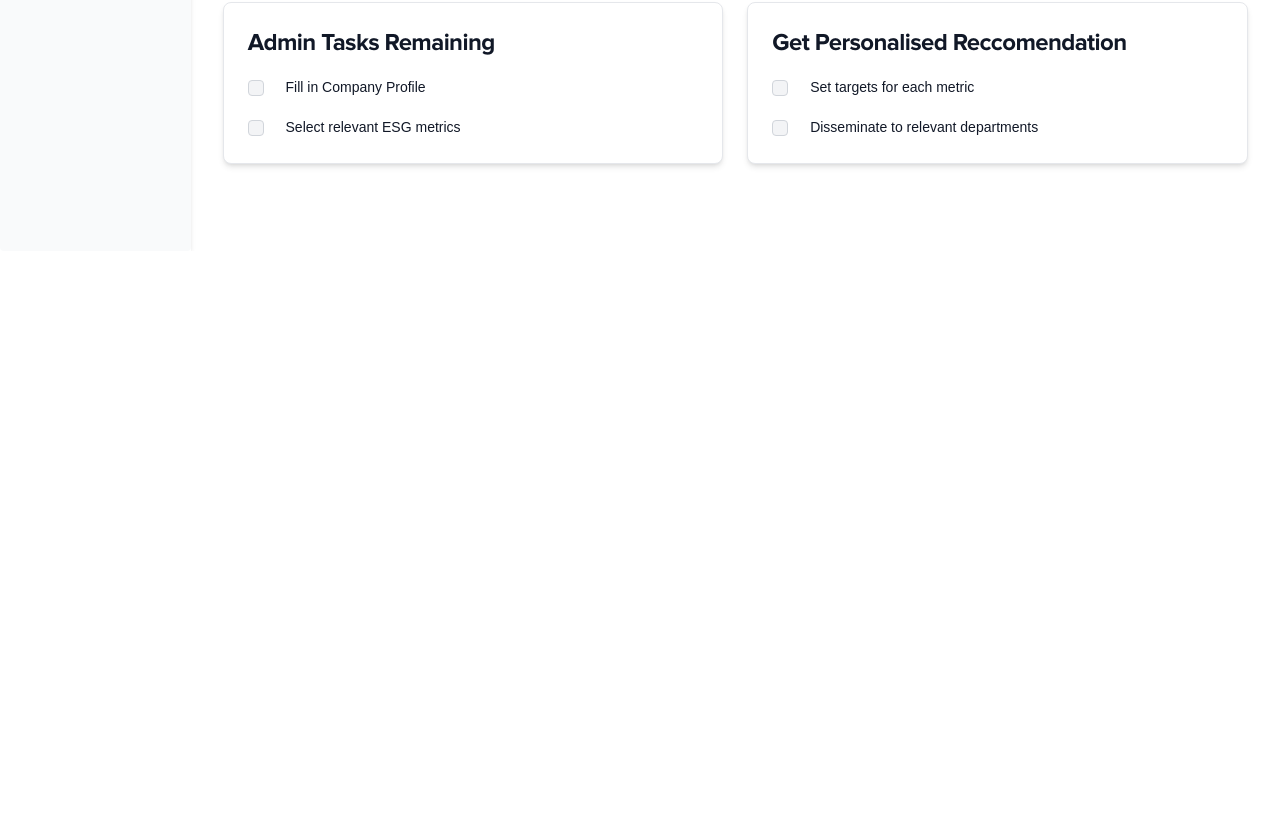
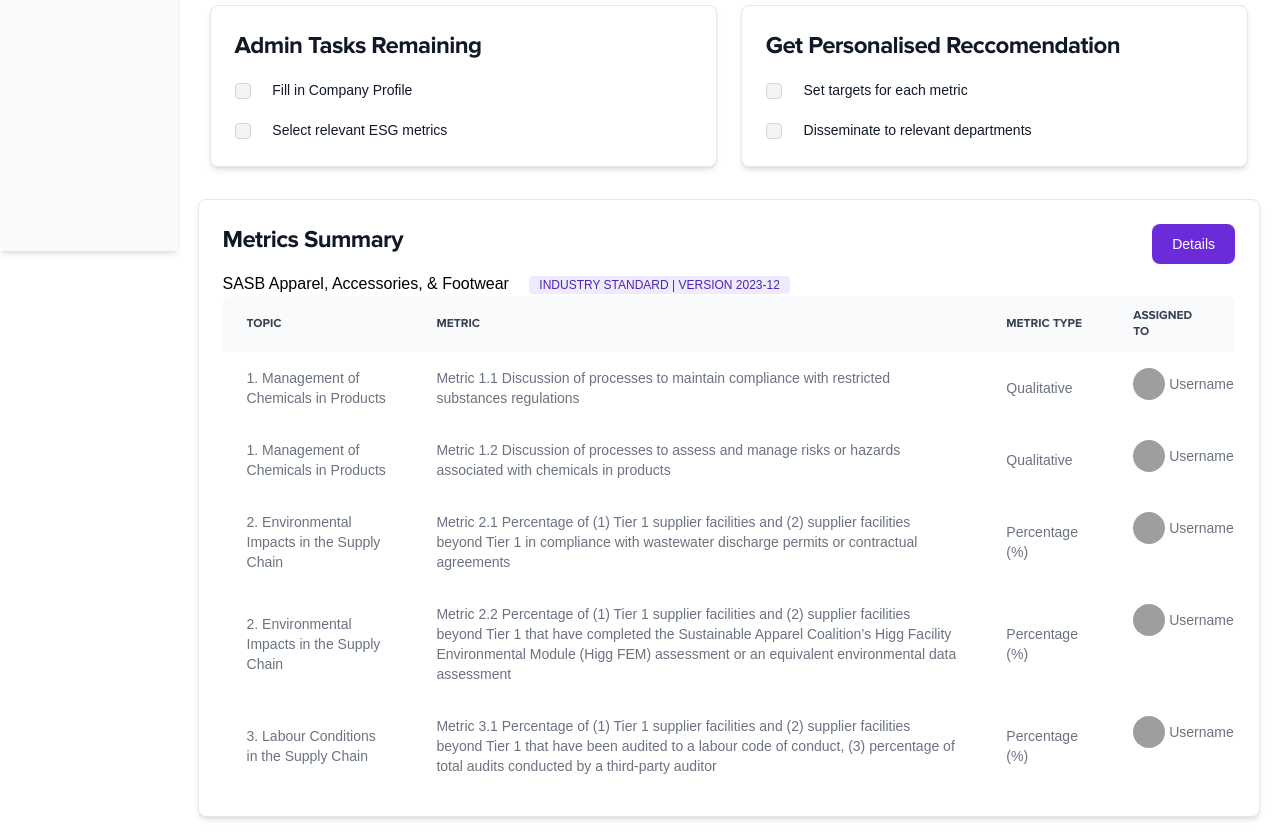
Before and after one commit to unicesng/laptop_boys, a React (Vite) app in the folder frontend/: page /dashboard in a window 1280 px wide. Shown: the part 549-1386 px from the top of the page. Before the commit the page ends 800 px from the top, so only its background shows below. Built offline with nearby package versions, Linux system fonts and the light colour scheme; no server answers; grey boxes are pictures that could not be loaded; a web font is replaced by a local one.

Commit message:
Metrics Summary Table

```diff
--- a/frontend/src/Dashboard.tsx
+++ b/frontend/src/Dashboard.tsx
@@ -1,7 +1,8 @@
 import AdminHeader from "./components/AdminHeader";
 import TargetsCard from "./components/TargetsCard";
-import DropdownList from "./components/DropdownList";
+import FrequencyDropdown from "./components/FrequencyDropdown";
 import { Card, Checkbox, Label } from "flowbite-react";
+import MetricsSummaryTable from "./components/MetricsSummaryTable";
 
 const targetData = [
   {
@@ -24,7 +25,7 @@
     status: "bg-green-500",
     targetStat: 12,
     change: 0.2,
-  }
+  },
 ];
 
 function Dashboard() {
@@ -37,9 +38,8 @@
             <h3 className="m-3 mb-4 text-l font-extrabold leading-none tracking-tight text-gray-900 md:text-xl lg:text-2xl dark:text-white">
               Targets Overview
             </h3>
-              <DropdownList items={["This month", "This year", "This week"]} />
+            <FrequencyDropdown></FrequencyDropdown>
           </div>
-
           <div className="flex justify-around">
             {targetData?.map((target) => {
               return (
@@ -62,15 +62,13 @@
             </h5>
             <p className="font-normal text-gray-700 dark:text-gray-400">
               <Checkbox />
-                <Label htmlFor="remember">
-                  {" "}
-                  &emsp; Fill in Company Profile
-                </Label>
+              <Label htmlFor="remember"> &emsp; Fill in Company Profile</Label>
             </p>
             <p className="font-normal text-gray-700 dark:text-gray-400">
               <Checkbox />
               <Label htmlFor="remember">
-                  {" "}&emsp; Select relevant ESG metrics{" "}
+                {" "}
+                &emsp; Select relevant ESG metrics{" "}
               </Label>
             </p>
           </Card>
@@ -81,15 +79,22 @@
             <p className="font-normal text-gray-700 dark:text-gray-400">
               <Checkbox />
               <Label htmlFor="remember">
-                  {" "}&emsp; Set targets for each metric
+                {" "}
+                &emsp; Set targets for each metric
               </Label>
             </p>
             <p className="font-normal text-gray-700 dark:text-gray-400">
               <Checkbox />
               <Label htmlFor="remember">
-                  {" "}&emsp; Disseminate to relevant departments{" "}
+                {" "}
+                &emsp; Disseminate to relevant departments{" "}
               </Label>
             </p>
+          </Card>
+        </div>
+        <div className="m-5">
+          <Card className="w-full">
+            <MetricsSummaryTable />
           </Card>
         </div>
       </div>
--- a/frontend/src/components/AdminHeader.tsx
+++ b/frontend/src/components/AdminHeader.tsx
@@ -11,12 +11,10 @@
       <nav className="bg-white border-gray-200 px-4 lg:px-6 py-2.5 dark:bg-gray-800">
         <div className="flex flex-wrap justify-between items-center">
           <div className="flex justify-start items-center">
-            <a href="https://flowbite.com" className="flex mr-4">
-              <img src={Logo} className="mr-3 h-8" alt="Laptop Boi Logo" />
-              <span className="self-center text-2xl font-semibold whitespace-nowrap dark:text-white">
-                {title}
-              </span>
-            </a>
+            <img src={Logo} className="mr-3 h-8" alt="Laptop Boi Logo" />
+            <span className="self-center text-2xl font-semibold whitespace-nowrap dark:text-white">
+              {title}
+            </span>
             <form action="#" method="GET" className="hidden lg:block lg:pl-2">
               <div className="relative mt-1 lg:w-96">
                 <div className="flex absolute inset-y-0 left-0 items-center pl-3 pointer-events-none">
--- /dev/null
+++ b/frontend/src/components/MetricsSummaryTable.tsx
@@ -0,0 +1,108 @@
+import { Table } from "flowbite-react";
+import FrequencyDropdown from "./FrequencyDropdown";
+import { useNavigate } from "react-router-dom";
+
+const data = [
+  {
+    topic: "1. Management of Chemicals in Products",
+    metric:
+      "Metric 1.1 Discussion of processes to maintain compliance with restricted substances regulations",
+    type: "Qualitative",
+    assigneeName: "Username",
+    photolink: "",
+  },
+  {
+    topic: "1. Management of Chemicals in Products",
+    metric:
+      "Metric 1.2 Discussion of processes to assess and manage risks or hazards associated with chemicals in products",
+    type: "Qualitative",
+    assigneeName: "Username",
+    photolink: "",
+  },
+  {
+    topic: "2. Environmental Impacts in the Supply Chain",
+    metric:
+      "Metric 2.1 Percentage of (1) Tier 1 supplier facilities and (2) supplier facilities beyond Tier 1 in compliance with wastewater discharge permits or contractual agreements",
+    type: "Percentage (%)",
+    assigneeName: "Username",
+    photolink: "",
+  },
+  {
+    topic: "2. Environmental Impacts in the Supply Chain",
+    metric:
+      "Metric 2.2 Percentage of (1) Tier 1 supplier facilities and (2) supplier facilities beyond Tier 1 that have completed the Sustainable Apparel Coalition’s Higg Facility Environmental Module (Higg FEM) assessment or an equivalent environmental data assessment",
+    type: "Percentage (%)",
+    assigneeName: "Username",
+    photolink: "",
+  },
+  {
+    topic: "3. Labour Conditions in the Supply Chain",
+    metric:
+      "Metric 3.1 Percentage of (1) Tier 1 supplier facilities and (2) supplier facilities beyond Tier 1 that have been audited to a labour code of conduct, (3) percentage of total audits conducted by a third-party auditor",
+    type: "Percentage (%)",
+    assigneeName: "Username",
+    photolink: "",
+  },
+];
+
+const MetricsSummaryTable = () => {
+    const navigate = useNavigate();
+
+    return (
+        <div>
+            <div className="flex justify-between">
+                <h5 className="text-2xl font-bold tracking-tight text-gray-900 dark:text-white">
+                    Metrics Summary
+                </h5>
+                <button
+                    onClick={() => navigate("/metric")}
+                    type="button"
+                    className="focus:outline-none text-white bg-purple-700 hover:bg-purple-800 focus:ring-4 focus:ring-purple-300 font-medium rounded-lg text-sm px-5 py-2.5 mb-2 dark:bg-purple-600 dark:hover:bg-purple-700 dark:focus:ring-purple-900"
+                >
+                    Details
+                </button>
+            </div>
+            <div>
+                <p>
+                    SASB Apparel, Accessories, & Footwear &emsp;
+                    <span className="bg-purple-100 text-purple-800 text-xs font-medium me-2 px-2.5 py-0.5 rounded dark:bg-purple-900 dark:text-purple-300">
+                        INDUSTRY STANDARD | VERSION 2023-12
+                    </span>
+                </p>
+            </div>
+            <Table>
+                <Table.Head>
+                    <Table.HeadCell>Topic</Table.HeadCell>
+                    <Table.HeadCell>Metric</Table.HeadCell>
+                    <Table.HeadCell>Metric Type</Table.HeadCell>
+                    <Table.HeadCell>Assigned To</Table.HeadCell>
+                </Table.Head>
+                <Table.Body>
+                    {data?.map((row, ind) => {
+                        return (
+                          <Table.Row>
+                            <Table.Cell key={ind} className="max-w-80">
+                              {row.topic}
+                            </Table.Cell>
+                            <Table.Cell>{row.metric}</Table.Cell>
+                            <Table.Cell>{row.type}</Table.Cell>
+                            <Table.Cell className="flex items-center">
+                              <img
+                                className="w-8 h-8 rounded-full"
+                                src="https://flowbite.com/docs/images/people/profile-picture-5.jpg"
+                                alt="user photo"
+                              /> &nbsp;
+                              <span>{row.assigneeName}</span>
+                            </Table.Cell>
+                          </Table.Row>
+                        );
+                    })}
+
+
+                </Table.Body>
+            </Table>
+        </div>
+    );
+};
+
+export default MetricsSummaryTable;
```
Lines whose indentation alone changed are shown as unchanged.
